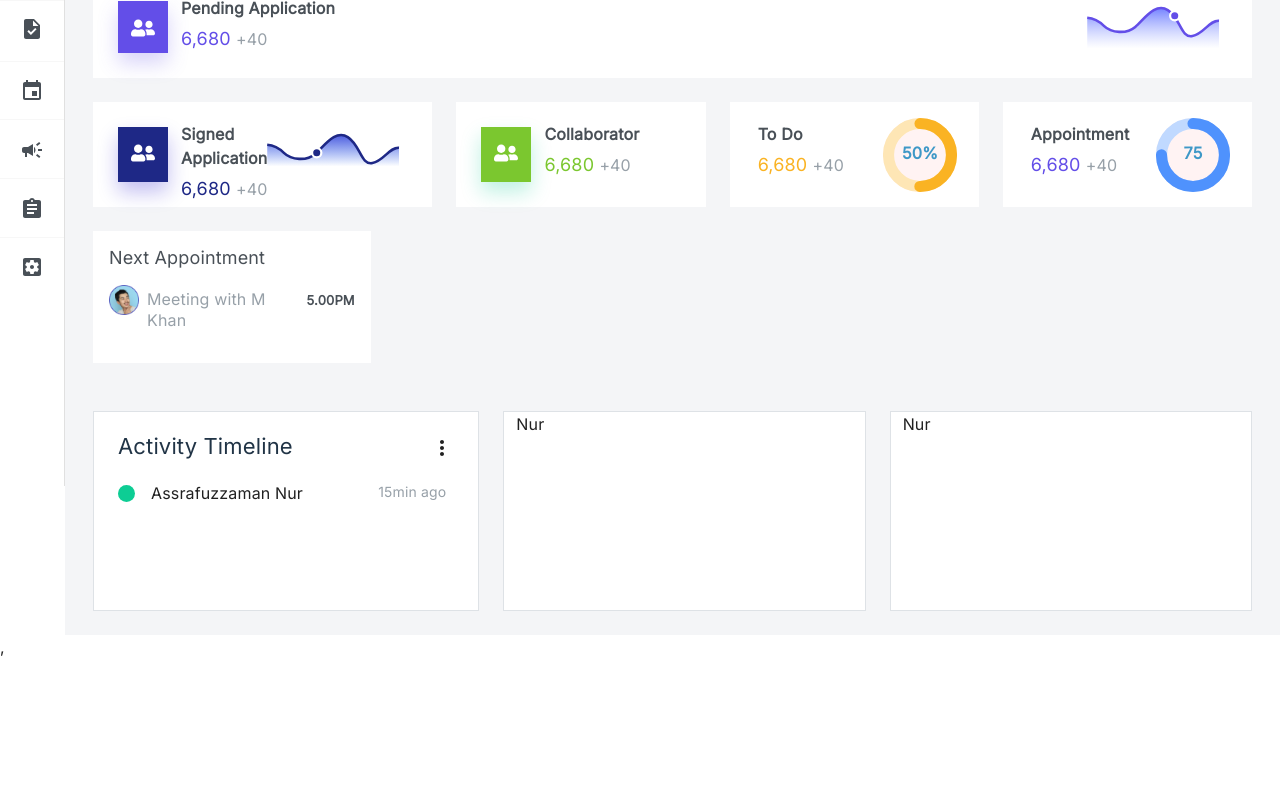
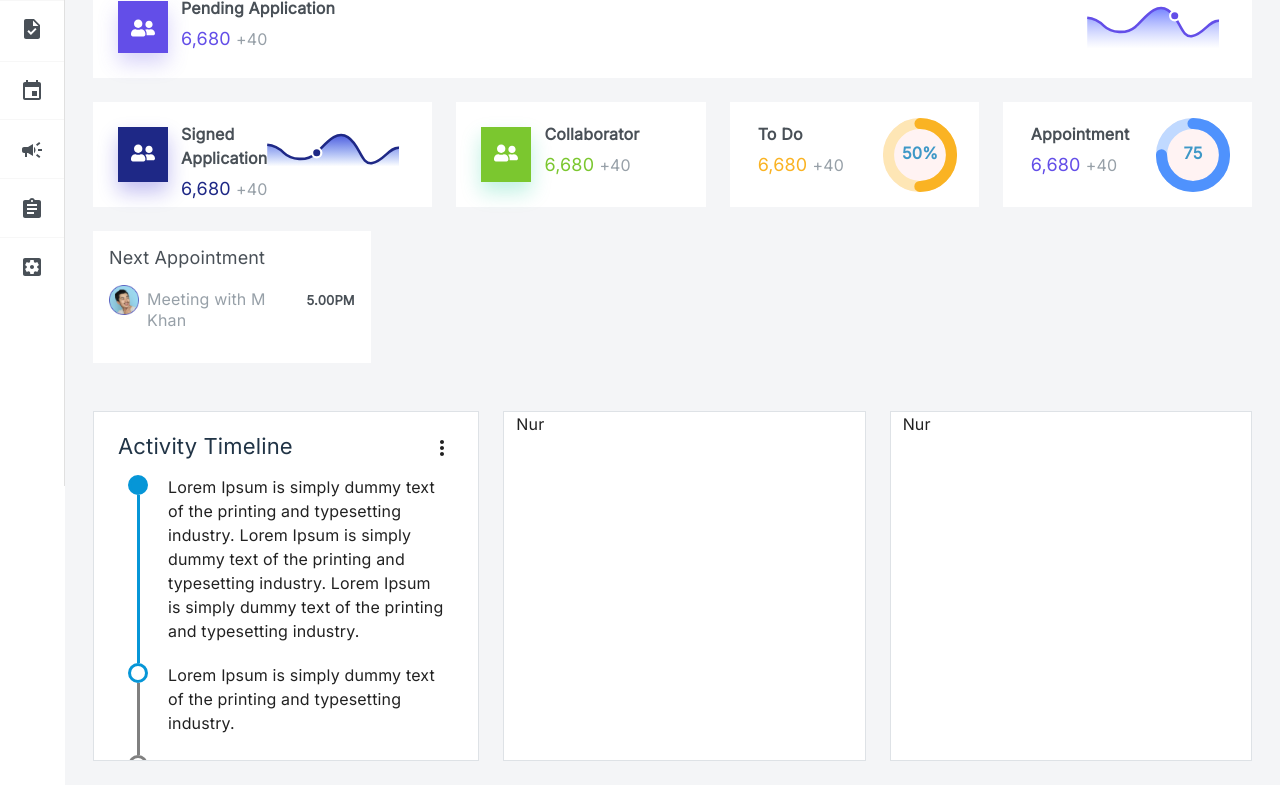
Before and after one commit to assraf-nur/CRM, a React (Create React App) app: page / in a window 1280 px wide. Shown: the part 314-1114 px from the top of the page. Before the commit the page ends 973 px from the top, so only its background shows below. Built offline with nearby package versions, Linux system fonts and the light colour scheme.

Commit message:
added stepper

```diff
--- a/src/Components/CSS/Style.css
+++ b/src/Components/CSS/Style.css
@@ -301,7 +301,7 @@ div {
 .crm-box {
   background-color: #ffffff;
   overflow: auto;
-  height: 200px;
+  height: 350px;
 }
 .box-title {
   display: flex;
@@ -320,9 +320,72 @@ div {
   border-radius: 50%;
   justify-self: center;
   margin-top: 4px;
+  display: block;
 }
 .step small {
   font-weight: 400;
   font-size: 14px;
   color: #97a0a8;
 }
+.step {
+  padding: 10px;
+  display: flex;
+  flex-direction: row;
+  justify-content: flex-start;
+  background-color: cream;
+}
+
+.v-stepper {
+  position: relative;
+}
+
+.step .circle {
+  background-color: white;
+  border: 3px solid gray;
+  border-radius: 100%;
+  width: 20px;
+  height: 20px;
+  display: inline-block;
+}
+
+.step .line {
+  top: 20px;
+  left: 9px;
+  height: 100%;
+  position: absolute;
+  border-left: 3px solid gray;
+}
+
+.step.completed .circle {
+  visibility: visible;
+  background-color: rgb(6, 150, 215);
+  border-color: rgb(6, 150, 215);
+}
+
+.step.completed .line {
+  border-left: 3px solid rgb(6, 150, 215);
+}
+
+.step.active .circle {
+  visibility: visible;
+  border-color: rgb(6, 150, 215);
+}
+
+.step.empty .circle {
+  visibility: hidden;
+}
+
+.step.empty .line {
+  top: 0;
+  height: 150%;
+}
+
+.step:last-child .line {
+  border-left: 3px solid white;
+  z-index: -1;
+}
+
+.content {
+  margin-left: 20px;
+  display: inline-block;
+}
--- a/src/Components/Home/CustomerData.js
+++ b/src/Components/Home/CustomerData.js
@@ -190,10 +190,61 @@ const CustomerData = () => {
                 <h5>Activity Timeline</h5>
                 <MoreVertIcon />
               </div>
-              <div className="mt-3 d-flex w-100 step">
-                <div className="steps-circle"></div>
-                <p className="ms-3">Assrafuzzaman Nur</p>
-                <small className="ms-auto me-2">15min ago</small>
+              <div>
+                <div class="step completed">
+                  <div class="v-stepper">
+                    <div class="circle"></div>
+                    <div class="line"></div>
+                  </div>
+
+                  <div class="content">
+                    Lorem Ipsum is simply dummy text of the printing and
+                    typesetting industry. Lorem Ipsum is simply dummy text of
+                    the printing and typesetting industry. Lorem Ipsum is simply
+                    dummy text of the printing and typesetting industry.
+                  </div>
+                </div>
+
+                <div class="step active">
+                  <div class="v-stepper">
+                    <div class="circle"></div>
+                    <div class="line"></div>
+                  </div>
+
+                  <div class="content">
+                    Lorem Ipsum is simply dummy text of the printing and
+                    typesetting industry.
+                  </div>
+                </div>
+
+                <div class="step">
+                  <div class="v-stepper">
+                    <div class="circle"></div>
+                    <div class="line"></div>
+                  </div>
+
+                  <div class="content">
+                    Lorem Ipsum is simply dummy text of the printing and
+                    typesetting industry. Lorem Ipsum is simply dummy text of
+                    the printing and typesetting Lorem Ipsum is simply dummy
+                    text of the printing and typesetting Lorem Ipsum is simply
+                    dummy text of the printing and typesetting
+                  </div>
+                </div>
+
+                <div class="step">
+                  <div class="v-stepper">
+                    <div class="circle"></div>
+                    <div class="line"></div>
+                  </div>
+
+                  <div class="content">
+                    Lorem Ipsum is simply dummy text of the printing and
+                    typesetting industry. Lorem Ipsum is simply dummy text of
+                    the printing and typesetting industry. Lorem Ipsum is simply
+                    dummy text of the printing and typesetting industry.
+                  </div>
+                </div>
               </div>
             </div>
           </div>
```
